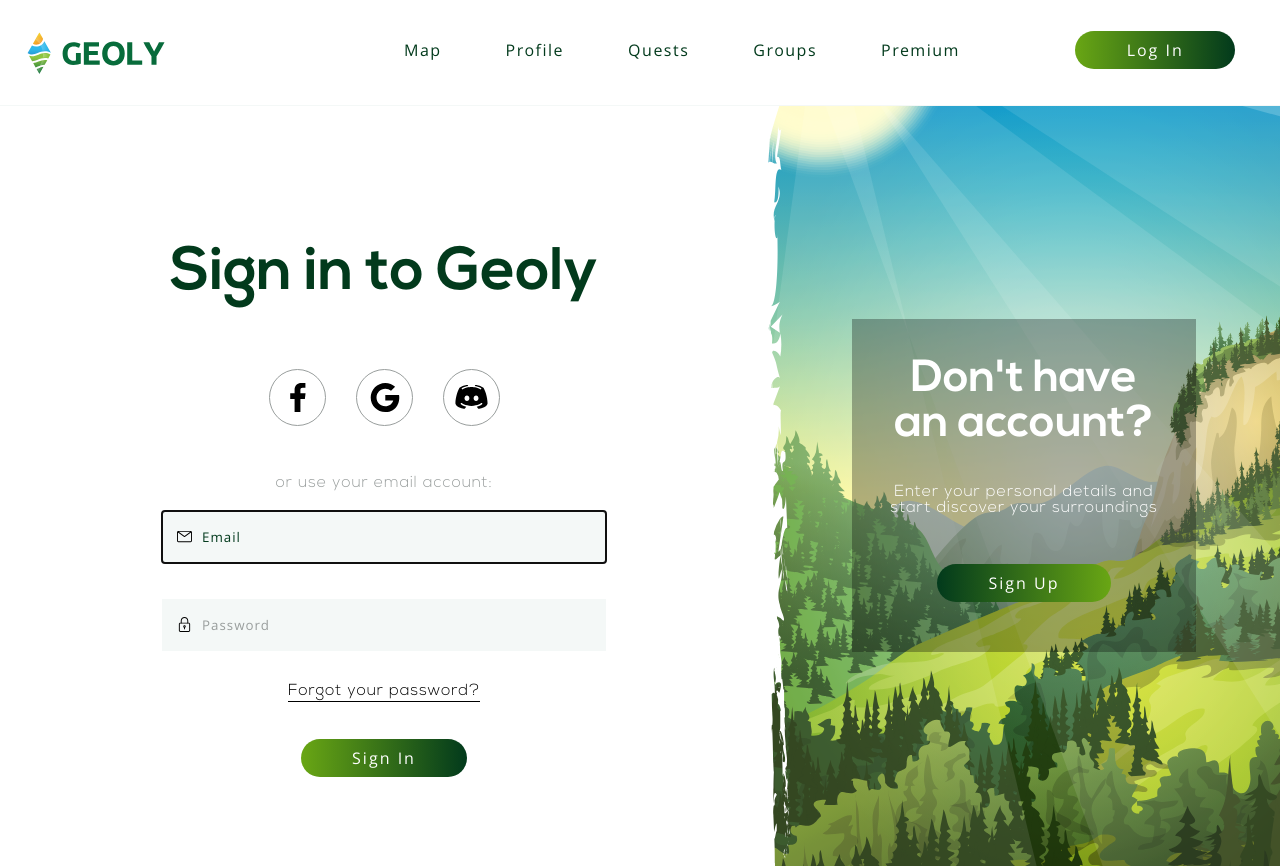
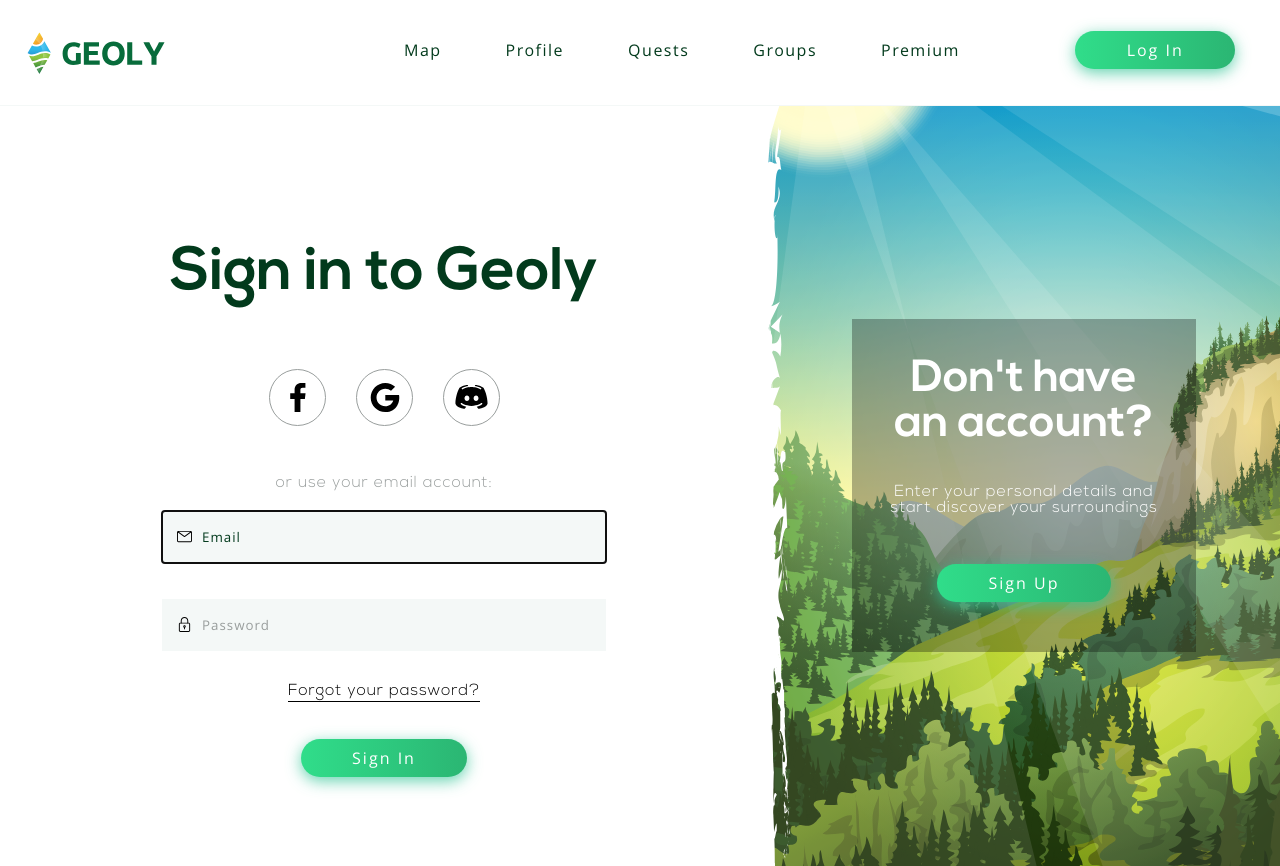
Before and after one commit to DuS4NN/geoly-frontend, a React (Create React App) app: page /login in a window 1280 px wide. Built offline with nearby package versions, Linux system fonts and the light colour scheme.

Commit message:
Update button css

```diff
--- a/src/App.scss
+++ b/src/App.scss
@@ -3,6 +3,9 @@
   --light-mode-light-green: #69a614;
   --light-mode-input-backgroud: #f4f8f7;
   --light-mode-gray-text: #999e9d;
+
+  --button-light-green: #30dd8a;
+  --button-dark-green: #2bb673;
 }
 
 html, body{
--- a/src/components/Account/SignIn/SignInForm.scss
+++ b/src/components/Account/SignIn/SignInForm.scss
@@ -129,6 +129,18 @@
     color: white;
     font-family: OpenSans;
     font-weight: normal;
-    background-image: linear-gradient(to right, var(--light-mode-light-green) 0%, var(--light-mode-dark-green) 100%);
+    background-size: 300% 100%;
+    background-image: linear-gradient(to right, var(--button-light-green), var(--button-dark-green), var(--button-light-green), var(--button-dark-green));
+    box-shadow: 0 4px 15px 0 rgba(49, 196, 149, 0.75);
+    -o-transition: all .4s ease-in-out;
+    -webkit-transition: all .4s ease-in-out;
+    transition: all .4s ease-in-out;
+  }
+
+  button:hover {
+    background-position: 100% 0;
+    -o-transition: all .4s ease-in-out;
+    -webkit-transition: all .4s ease-in-out;
+    transition: all .4s ease-in-out;
   }
 }
--- a/src/components/Account/SignIn/SignInSignUp.scss
+++ b/src/components/Account/SignIn/SignInSignUp.scss
@@ -68,7 +68,19 @@
       color: white;
       font-family: OpenSans;
       font-weight: normal;
-      background-image: linear-gradient(to left, var(--light-mode-light-green) 0%, var(--light-mode-dark-green) 100%);
+      background-size: 300% 100%;
+      background-image: linear-gradient(to right, var(--button-light-green), var(--button-dark-green), var(--button-light-green), var(--button-dark-green));
+      box-shadow: 0 4px 15px 0 rgba(49, 196, 149, 0.75);
+      -o-transition: all .4s ease-in-out;
+      -webkit-transition: all .4s ease-in-out;
+      transition: all .4s ease-in-out;
+    }
+
+    button:hover {
+      background-position: 100% 0;
+      -o-transition: all .4s ease-in-out;
+      -webkit-transition: all .4s ease-in-out;
+      transition: all .4s ease-in-out;
     }
   }
 }
--- a/src/components/Account/SignUp/SignUpForm.scss
+++ b/src/components/Account/SignUp/SignUpForm.scss
@@ -133,7 +133,19 @@
     color: white;
     font-family: OpenSans;
     font-weight: normal;
-    background-image: linear-gradient(to right, var(--light-mode-light-green) 0%, var(--light-mode-dark-green) 100%);
+    background-size: 300% 100%;
+    background-image: linear-gradient(to right, var(--button-light-green), var(--button-dark-green), var(--button-light-green), var(--button-dark-green));
+    box-shadow: 0 4px 15px 0 rgba(49, 196, 149, 0.75);
+    -o-transition: all .4s ease-in-out;
+    -webkit-transition: all .4s ease-in-out;
+    transition: all .4s ease-in-out;
+  }
+
+  button:hover {
+    background-position: 100% 0;
+    -o-transition: all .4s ease-in-out;
+    -webkit-transition: all .4s ease-in-out;
+    transition: all .4s ease-in-out;
   }
 
 
--- a/src/components/Account/SignUp/SignUpForm.tsx
+++ b/src/components/Account/SignUp/SignUpForm.tsx
@@ -15,7 +15,7 @@ interface Props {
 const SignUpForm: React.FC = () => {
     // Context
     //@ts-ignore
-    const {userContext, setUserContext} = useContext(UserContext)
+    const {userContext} = useContext(UserContext)
 
     // Redirect
     const history = useHistory()
--- a/src/components/Account/SignUp/SignUpSignIn.scss
+++ b/src/components/Account/SignUp/SignUpSignIn.scss
@@ -68,7 +68,19 @@
       color: white;
       font-family: OpenSans;
       font-weight: normal;
-      background-image: linear-gradient(to left, var(--light-mode-light-green) 0%, var(--light-mode-dark-green) 100%);
+      background-size: 300% 100%;
+      background-image: linear-gradient(to right, var(--button-light-green), var(--button-dark-green), var(--button-light-green), var(--button-dark-green));
+      box-shadow: 0 4px 15px 0 rgba(49, 196, 149, 0.75);
+      -o-transition: all .4s ease-in-out;
+      -webkit-transition: all .4s ease-in-out;
+      transition: all .4s ease-in-out;
+    }
+
+    button:hover {
+      background-position: 100% 0;
+      -o-transition: all .4s ease-in-out;
+      -webkit-transition: all .4s ease-in-out;
+      transition: all .4s ease-in-out;
     }
   }
 }
--- a/src/components/Navigation/TheNavigation.scss
+++ b/src/components/Navigation/TheNavigation.scss
@@ -59,12 +59,12 @@
     }
   }
 
-  .navigation-button{
+  .navigation-button {
     width: 20vw;
     display: table-cell;
     text-align: right;
 
-    button{
+    button {
       margin-right: 45px;
       font-size: 16px;
       text-decoration: none;
@@ -76,11 +76,21 @@
       color: white;
       font-family: OpenSans;
       font-weight: normal;
-      background-image: linear-gradient(to right, var(--light-mode-light-green) 0%, var(--light-mode-dark-green) 100%);
+
+      background-size: 300% 100%;
+      background-image: linear-gradient(to right, var(--button-light-green), var(--button-dark-green), var(--button-light-green), var(--button-dark-green));
+      box-shadow: 0 4px 15px 0 rgba(49, 196, 149, 0.75);
+      -o-transition: all .4s ease-in-out;
+      -webkit-transition: all .4s ease-in-out;
+      transition: all .4s ease-in-out;
     }
 
-    button:hover{
-
+    button:hover {
+      background-position: 100% 0;
+      -o-transition: all .4s ease-in-out;
+      -webkit-transition: all .4s ease-in-out;
+      transition: all .4s ease-in-out;
     }
   }
+
 }
```
